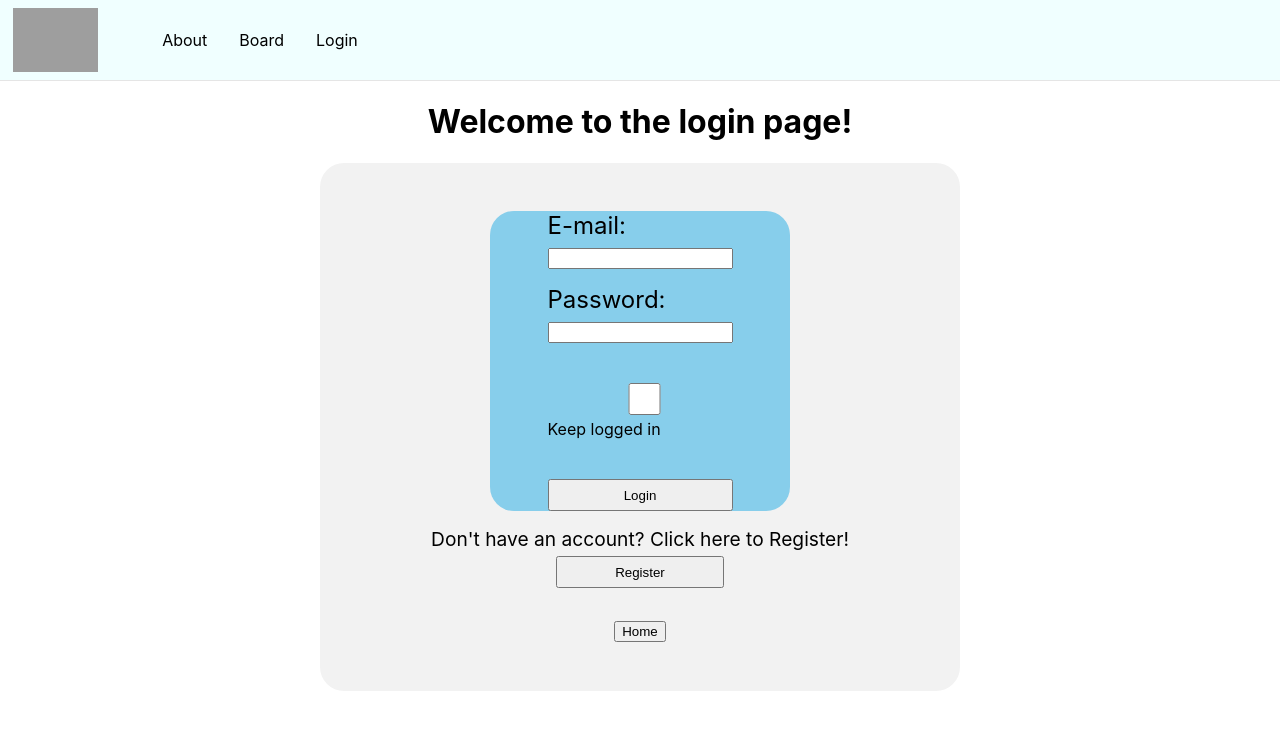
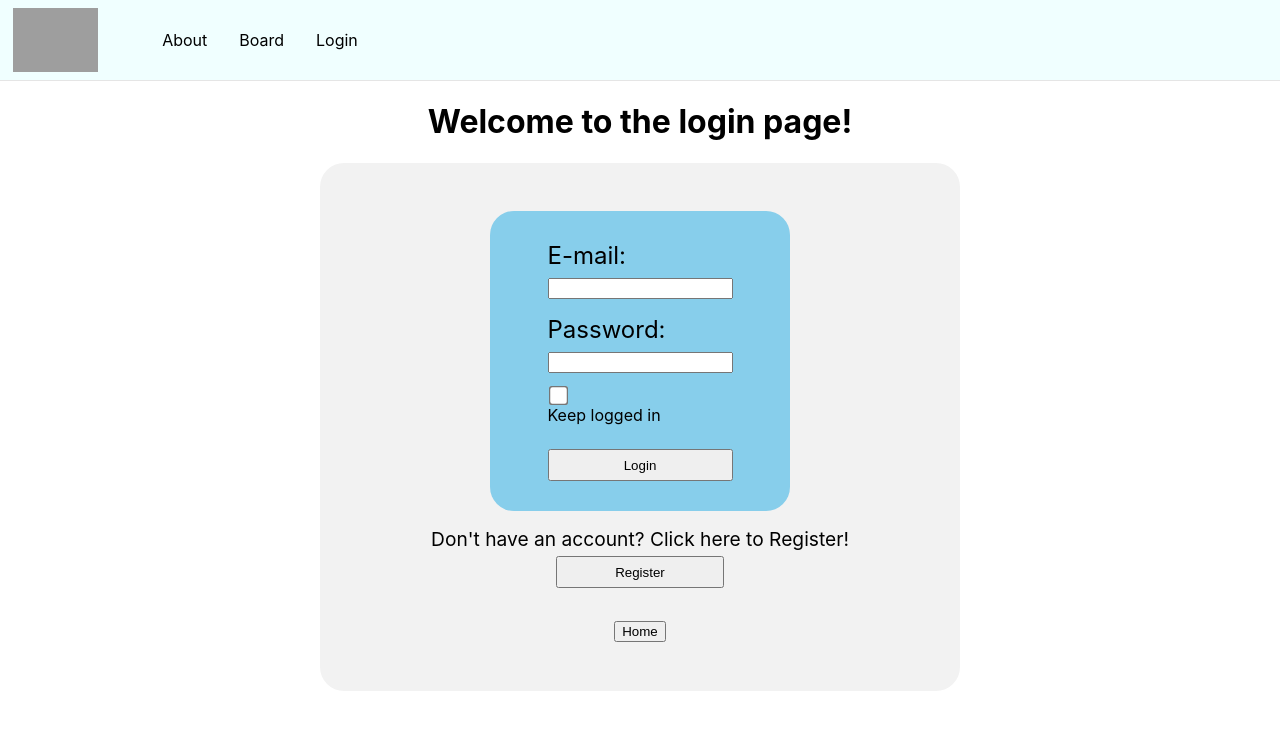
Before and after one commit to 2ssunny/ssunny_everytime, a React (Create React App) app in the folder front/: page / in a window 1280 px wide. Both pictures are taken after a click on the element "Login". Shown: the top 730 px of the page. Built offline with nearby package versions, Linux system fonts and the light colour scheme; grey boxes are pictures that could not be loaded; the HTML template or start-up script is replaced by a standard one.

Commit message:
style: keep login checkbox design

```diff
--- a/front/src/Components/Login/Login.css
+++ b/front/src/Components/Login/Login.css
@@ -31,6 +31,14 @@
   font-size: 1.5rem;
 }
 
+.login_checkbox {
+  display: flex;
+  flex-direction: row;
+  align-items: center;
+  justify-content: center;
+  margin-top: 1rem;
+  scale: 1.5;
+}
 .login_button {
   margin-top: 1.5rem;
   width: 100%;
--- a/front/src/Components/Login/Login.js
+++ b/front/src/Components/Login/Login.js
@@ -64,12 +64,11 @@ function App() {
             <label>
               <input
                 type="checkbox"
-                className="login_button"
+                className="login_checkbox"
                 onClick={() => setKeeplogged(true)}
               />
               <span>Keep logged in</span>
             </label>
-            <p className="space"></p>
             <button className="login_button" onClick={handleLogin}>
               Login
             </button>
```
